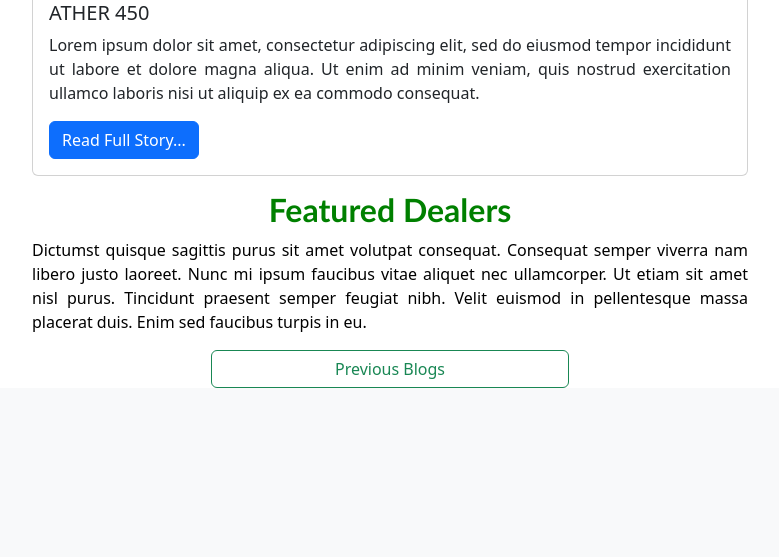
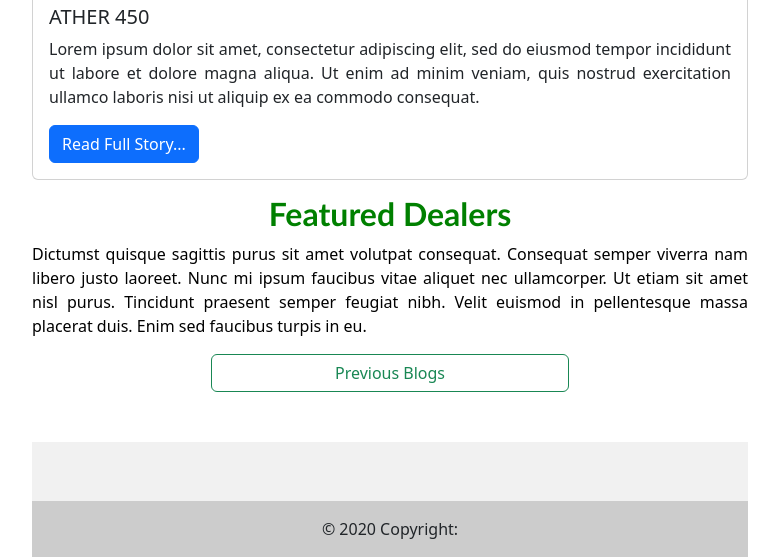
Before and after one commit to Deepswag/EVforum-India-Website, a Flask app: template templates/home.html in a window 1280 px wide. Shown: the part 2302-2859 px from the top of the page, without its empty margins (250-1029 px from the left). Before the commit the page ends 2690 px from the top, so only its background shows below. Run offline with Flask 3, Linux system fonts and the light colour scheme; the template is opened without the code that fills it, so the values that code supplies are empty.

Commit message:
added footer

```diff
--- /dev/null
+++ b/templates/footer.html
@@ -0,0 +1,72 @@
+<div>
+<footer class="text-center text-black p-3" style="background-color: #f1f1f1; margin-top:50px">
+
+<!-- Section: Social media -->
+
+    <!-- Facebook -->
+      <a
+        class="btn btn-link btn-floating btn-lg text-dark m-1"
+        href="#!"
+        role="button"
+        data-mdb-ripple-color="dark"
+        ><i class="fab fa-facebook-f"></i
+      ></a>
+
+      <!-- Twitter -->
+      <a
+        class="btn btn-link btn-floating btn-lg text-dark m-1"
+        href="#!"
+        role="button"
+        data-mdb-ripple-color="dark"
+        ><i class="fab fa-twitter"></i
+      ></a>
+
+      <!-- Google -->
+      <a
+        class="btn btn-link btn-floating btn-lg text-dark m-1"
+        href="#!"
+        role="button"
+        data-mdb-ripple-color="dark"
+        ><i class="fab fa-google"></i
+      ></a>
+
+      <!-- Instagram -->
+      <a
+        class="btn btn-link btn-floating btn-lg text-dark m-1"
+        href="#!"
+        role="button"
+        data-mdb-ripple-color="dark"
+        ><i class="fab fa-instagram"></i
+      ></a>
+
+      <!-- Linkedin -->
+      <a
+        class="btn btn-link btn-floating btn-lg text-dark m-1"
+        href="#!"
+        role="button"
+        data-mdb-ripple-color="dark"
+        ><i class="fab fa-linkedin"></i
+      ></a>
+      <!-- Github -->
+      <a
+        class="btn btn-link btn-floating btn-lg text-dark m-1"
+        href="#!"
+        role="button"
+        data-mdb-ripple-color="dark"
+        ><i class="fab fa-github"></i
+      ></a>
+    </section>
+    <!-- Section: Social media -->
+  </div>
+  <!-- Grid container -->
+
+  <!-- Copyright -->
+  <div class="text-center text-dark p-3" style="background-color: rgba(0, 0, 0, 0.2);">
+    © 2020 Copyright:
+    <a class="text-dark" href="..."</a>
+  </div>
+  <!-- Copyright -->
+</footer>
+
+</div>
+<!-- End of .container -->
--- a/templates/home.html
+++ b/templates/home.html
@@ -39,7 +39,7 @@
 
   </head>
   <body>
-    {% include 'nav.html'%}
+    {% include 'nav.html' %}
         <div class="container">
             <h1>EVforum India</h1>
             <img class="img-fluid" style="margin bottom:16px" src = "/static/banner.jpg">
@@ -50,15 +50,15 @@
             </p>
 
             <h2>New Launches</h2>
-            {% include 'card.html'%}
+            {% include 'card.html' %}
 
             <h2>Cover Story</h2>
-            {% include 'cover.html'%}
+            {% include 'cover.html' %}
 
             <h2>Featured Dealers</h2>
             <div>
                 {% for job in jobs %}
-                {% include 'dealers.html'%}
+                {% include 'dealers.html' %}
                 {% endfor %}
             </div>
 
@@ -67,8 +67,10 @@
         </p>
 
         <div class="d-grid gap-2 col-6 mx-auto">
-            <button type="button" class="btn btn-outline-success">Previous Blogs</button>
+            <button type="button" class="btn btn-outline-success">Previous Blogs</button></div>
 
-  </body>
+  {% include 'footer.html' %}
+
+        </body>
 
 </html>
--- a/templates/nav.html
+++ b/templates/nav.html
@@ -1,4 +1,4 @@
-<nav class="navbar navbar-expand-lg bg-body-tertiary">
+<nav class="navbar navbar-expand-lg bg-body-tertiary fixed-top">
     <div class="container-fluid">
       <img src="/static/glance3.jpg" alt="Logo" width="24" height="24" class="d-inline-block align-text-top" style="margin-right:10px">
       <a class="navbar-brand" style="color:green" href="#">EVforum India</a>
@@ -30,3 +30,4 @@
       </div>
     </div>
   </nav>
+  <div style="height:60px"></div>
```
Also changed, not shown: templates/dealers.html (+9 -7 lines).
